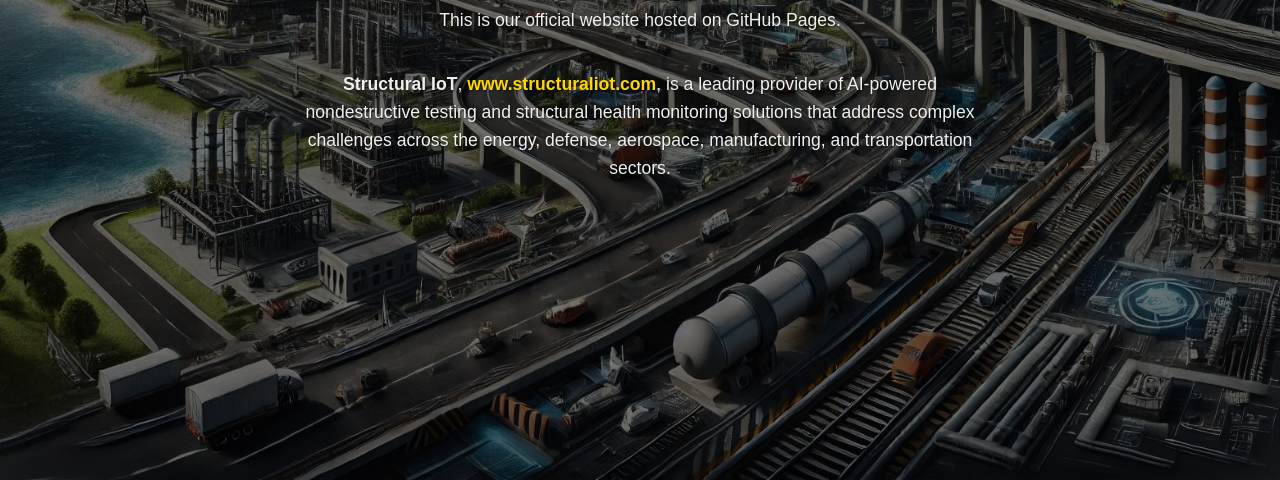
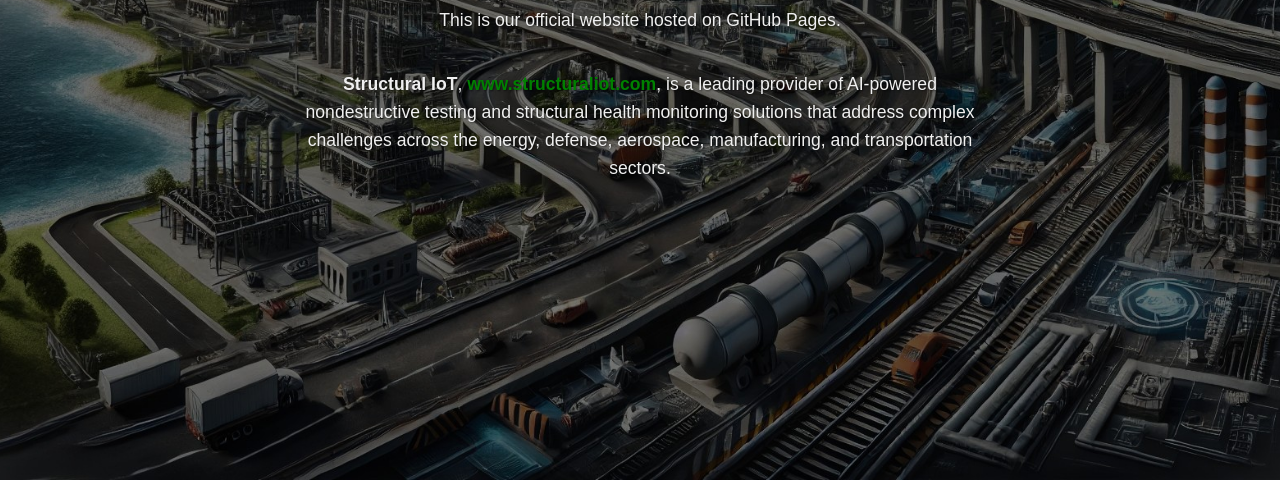
Before and after one commit to Structural-IoT/Structural-IoT.github.io, a plain HTML site: page index.html in a window 1280 px wide. Shown: the part 360-840 px from the top of the page. Drawn offline with Linux system fonts and the light colour scheme.

Commit message:
Change link color to green for website
Updated link color for Structural IoT website.

```diff
--- a/index.html
+++ b/index.html
@@ -46,7 +46,7 @@
   <p>This is our official website hosted on GitHub Pages.</p>
   <p>
     <strong>Structural IoT</strong>,
-    <a href="https://www.structuraliot.com" target="_blank">www.structuraliot.com</a>,
+    <a href="https://www.structuraliot.com" target="_blank" style="color: green;">www.structuraliot.com</a>,
     is a leading provider of AI-powered nondestructive testing and structural health monitoring solutions that address complex challenges across the energy, defense, aerospace, manufacturing, and transportation sectors.
   </p>
 </body>
```
